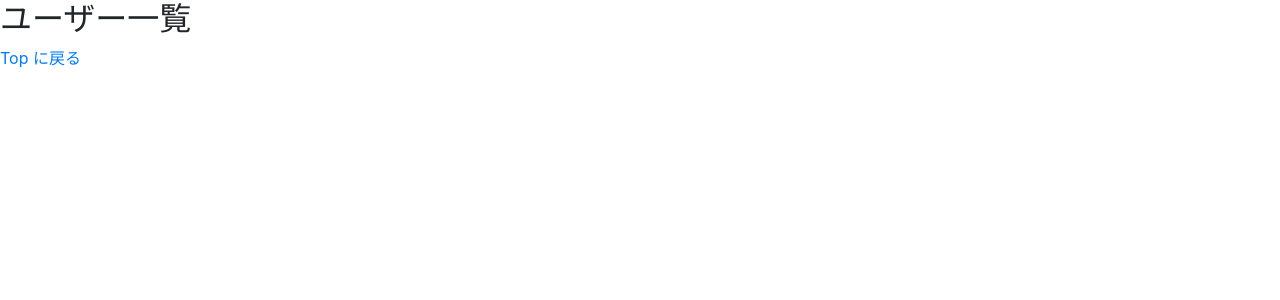
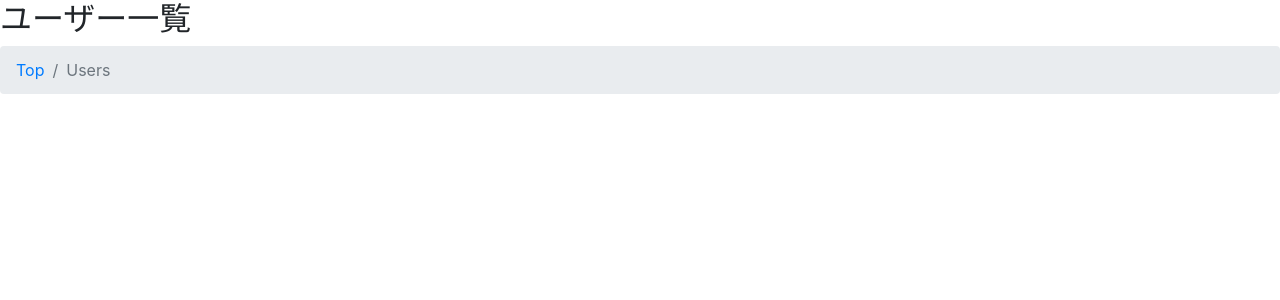
Before and after one commit to y-u-t-a/react-training, a React (Create React App) app in the folder keycloak/: page /users in a window 1280 px wide. Shown: the top 300 px of the page. Built offline with nearby package versions, Linux system fonts and the light colour scheme.

Commit message:
「Top に戻る」リンクをパンくずリストに変更

```diff
--- a/keycloak/src/users/Users.js
+++ b/keycloak/src/users/Users.js
@@ -1,11 +1,15 @@
 import React from 'react'
+import {Breadcrumb} from 'react-bootstrap'
 
 export default class Users extends React.Component {
   render() {
     return (
       <div>
         <h2>ユーザー一覧</h2>
-        <a href="/">Top に戻る</a>
+        <Breadcrumb>
+          <Breadcrumb.Item href="/">Top</Breadcrumb.Item>
+          <Breadcrumb.Item active>Users</Breadcrumb.Item>
+        </Breadcrumb>
       </div>
     )
   }
```
